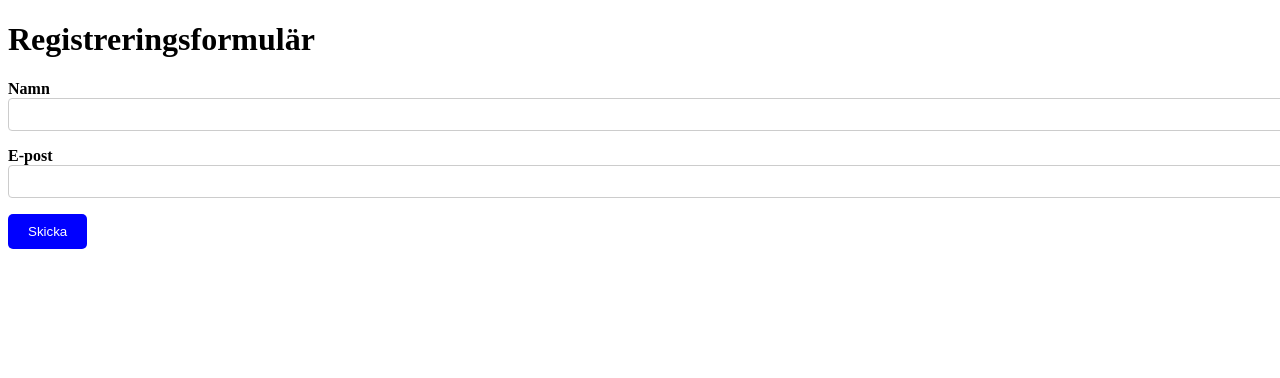
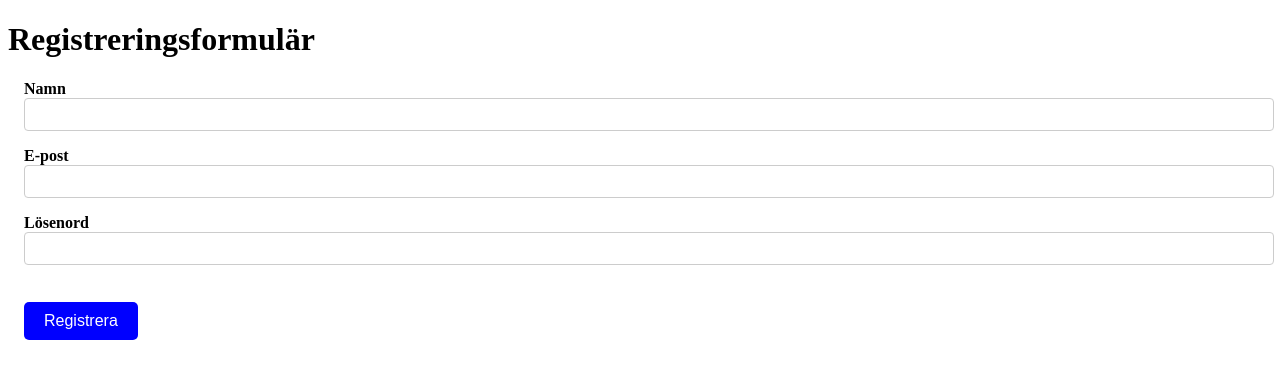
Before and after one commit to tomasis7/my-form-app, a React (Vite) app: page /form in a window 1280 px wide. Shown: the top 378 px of the page. Built offline with nearby package versions, Linux system fonts and the light colour scheme.

Commit message:
feat: add ProfilePage component and user registration functionality; enhance Form with password field and loading state

```diff
--- a/src/App.tsx
+++ b/src/App.tsx
@@ -1,12 +1,14 @@
 import { Routes, Route } from "react-router-dom";
 import Home from "./pages/Home";
 import FormPage from "./pages/FormPage";
+import ProfilePage from "./pages/ProfilePage";
 
 const App = () => {
   return (
     <Routes>
       <Route path="/" element={<Home />} />
       <Route path="/form" element={<FormPage />} />
+      <Route path="/profile" element={<ProfilePage />} />
     </Routes>
   );
 };
--- /dev/null
+++ b/src/api/userService.ts
@@ -0,0 +1,15 @@
+export const registerUser = async (userData: any) => {
+    const response = await fetch("https://jspnplaceholder.typicode.com/users", {
+        method: "POST",
+        headers: {
+            "Content-Type": "application/json",
+        },
+        body: JSON.stringify(userData),
+    });
+    return response.json();
+};
+
+export const fetchUsers = async () => {
+    const response = await fetch("https://jsonplaceholder.typicode.com/users");
+    return response.json();
+};
--- a/src/components/Form.tsx
+++ b/src/components/Form.tsx
@@ -1,28 +1,43 @@
+import { useState } from "react";
 import { useForm } from "react-hook-form";
 import { yupResolver } from "@hookform/resolvers/yup";
 import * as yup from "yup";
 import InputField from "./InputField";
+import PasswordField from "./PasswordField";
 import SubmitButton from "./SubmitButton";
+import { registerUser } from "../api/userService";
+import { useNavigate } from "react-router-dom";
 
 const schema = yup.object().shape({
   name: yup.string().required("Namn är obligatoriskt"),
   email: yup.string().email("Ogiltig e-post").required("E-post är obligatoriskt"),
+  password: yup.string().min(6, "Lösenordet måste vara minst 6 tecken").required("Lösenord är obligatoriskt"),
 });
 
 const Form = () => {
+  const [loading, setLoading] = useState(false);
+  const navigate = useNavigate();
   const { register, handleSubmit, formState: { errors } } = useForm({
     resolver: yupResolver(schema),
   });
 
-  const onSubmit = (data: any) => {
-    console.log("Formulärdata:", data);
-  };
+  const onSubmit = async (data: unknown) => {
+    setLoading(true);
+    try {
+      await registerUser(data);
+      alert("Registrering lyckades!");
+      navigate("/profile");
+    } catch {
+      alert("Något gick fel!");
+    } setLoading(false);
+    }
 
   return (
     <form onSubmit={handleSubmit(onSubmit)}>
       <InputField label="Namn" name="name" register={register} error={errors.name?.message} />
       <InputField label="E-post" name="email" register={register} error={errors.email?.message} />
-      <SubmitButton text="Skicka" />
+      <PasswordField name="password" register={register} error={errors.password?.message} />
+      <SubmitButton text={loading ? "Skickar..." : "Registrera"} />
     </form>
   );
 };
--- a/src/components/InputField.tsx
+++ b/src/components/InputField.tsx
@@ -1,12 +1,14 @@
 import styled from "styled-components";
 
 const Wrapper = styled.div`
-  margin-bottom: 1rem;
+  margin: 1rem;
+
 `;
 
 const Label = styled.label`
   display: block;
   font-weight: bold;
+
 `;
 
 const Input = styled.input`
@@ -14,6 +16,7 @@ const Input = styled.input`
   padding: 8px;
   border: 1px solid #ccc;
   border-radius: 4px;
+
 `;
 
 const ErrorText = styled.p`
--- /dev/null
+++ b/src/components/PasswordField.tsx
@@ -0,0 +1,56 @@
+import { useState } from 'react';
+import styled from 'styled-components';
+
+const Wrapper = styled.div`
+    margin: 1rem;
+`;
+
+const Label = styled.label`
+    display: block;
+    font-weight: bold;
+
+`;
+
+const Input = styled.input`
+    width: 100%;
+    padding: 8px;
+    border: 1px solid #ccc;
+    border-radius: 4px;
+`;
+
+const StrengthBar = styled.div<{ strength: number }>`
+    height: 5px;
+    width: ${(props) => props.strength}%;
+    background-color: ${(props) => props.strength > 75 ? "green" : props.strength > 50 ? "orange" : "red"};
+    transition: width 0.3s ease-in-out;
+`;
+
+const ErrorText = styled.p`
+    color: red;
+    font-size: 0.75rem;
+`;
+
+const PasswordField = ({ name, register, error }: any) => {
+    const [strength, setStrength] = useState(0);
+
+    const handleChange = (e: React.ChangeEvent<HTMLInputElement>) => {
+        const value = e.target.value;
+        const score = value.length * 20;
+        setStrength(score > 100 ? 100 : score);
+    };
+
+    return (
+        <Wrapper>
+            <Label>Lösenord</Label>
+            <Input
+                {...register(name)}
+                type="password"
+                onChange={handleChange}
+            />
+            <StrengthBar strength={strength} />
+            {error && <ErrorText>{error}</ErrorText>}
+        </Wrapper>
+    );
+}
+
+export default PasswordField;
--- a/src/components/SubmitButton.tsx
+++ b/src/components/SubmitButton.tsx
@@ -1,8 +1,10 @@
 import styled from "styled-components";
 
 const Button = styled.button`
+  font-size: 1rem;
   background: blue;
   color: white;
+  margin: 1rem;
   padding: 10px 20px;
   border: none;
   border-radius: 5px;
--- a/src/pages/Home.tsx
+++ b/src/pages/Home.tsx
@@ -4,7 +4,9 @@ const Home = () => {
   return (
     <div>
       <h1>Welcome to My Form App</h1>
-      <Link to="/form">Go to Form</Link>
+      <Link to="/form">Go to Form</Link><br />
+      <Link to="/profile">Go to the list of registered users</Link>
+
     </div>
   );
 };
--- /dev/null
+++ b/src/pages/ProfilePage.tsx
@@ -0,0 +1,39 @@
+import { useEffect, useState } from 'react';
+import { fetchUsers } from '../api/userService';
+
+const ProfilePage = () => {
+    interface User {
+        id: number;
+        name: string;
+        email: string;
+    }
+
+    const [users, setUsers] = useState<User[]>([]);
+
+    useEffect(() => {
+        const getUsers = async () => {
+            const data = await fetchUsers();
+            setUsers(data);
+        };
+        getUsers();
+    }, []);
+
+    return (
+        <div>
+            <h1>Registered Users</h1>
+            {users.length === 0 ? (
+                <p>Loading...</p>
+            ) : (
+                <ul>
+                    {users.map((user) => (
+                        <li key={user.id}>
+                            <strong>{user.name}</strong> - {user.email}
+                        </li>
+                    ))}
+                </ul>
+            )}
+        </div>
+    );
+}
+
+export default ProfilePage;
```
Also changed, not shown: src/routes.tsx (deleted).
